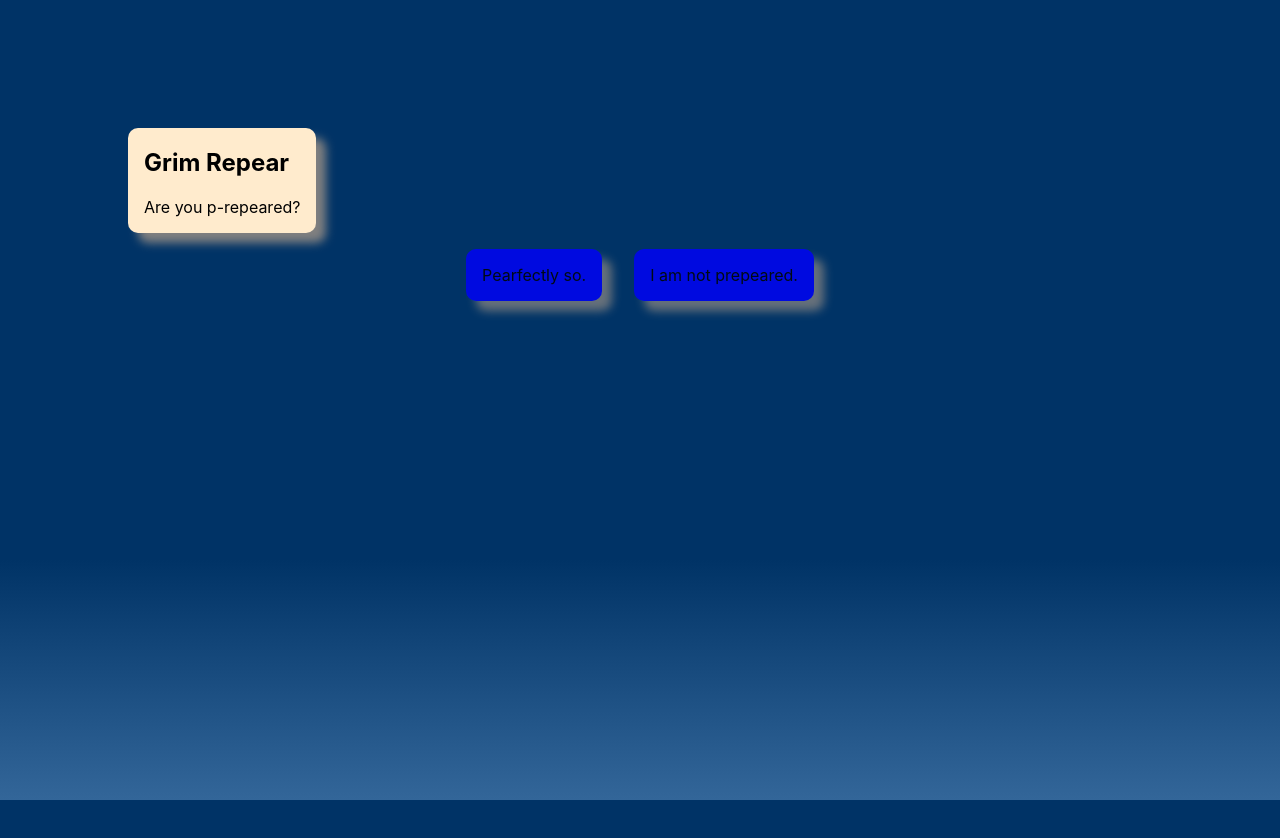
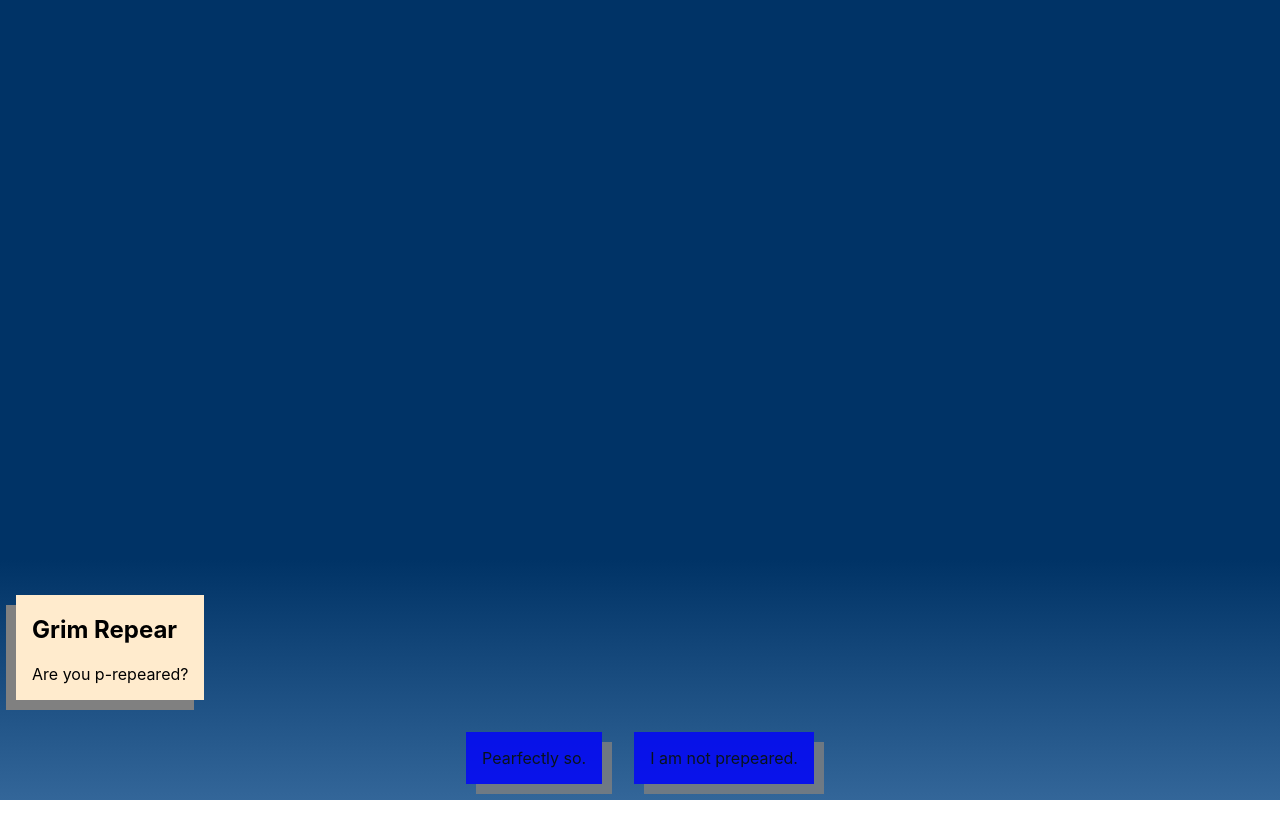
Before and after one commit to diverges/GrimRepair, a React (Create React App) app in the folder src/: page / in a window 1280 px wide. Shown: the top 838 px of the page. After the commit the page ends 800 px from the top, so only its background shows below. Built offline with nearby package versions, Linux system fonts and the light colour scheme.

Commit message:
feat(chat-bubbles): wip styling fixes

```diff
--- a/src/src/Dialog/Dialog.scss
+++ b/src/src/Dialog/Dialog.scss
@@ -16,11 +16,21 @@
     flex-direction: row-reverse;
 }
 
+@keyframes slideIn {
+    from {
+        transform: translateY(100%);
+    }
+
+    to {
+        transform: translateY(0%);
+    }
+}
+
 %chat-bubble {
+    margin: 1em;
     padding-left: 1em;
     padding-right: 1em;
-    border-radius: 10px;
-    box-shadow: 10px 10px 10px grey;
+    animation: 500ms slideIn ease;
 }
 
 .chat-bubble-npc {
@@ -28,6 +38,7 @@
 
     text-align: left;
     background-color: blanchedalmond;
+    box-shadow: -10px 10px grey;
 }
 
 .chat-bubble-player {
@@ -35,11 +46,15 @@
 
     text-align: right;
     background-color: blue;
+    box-shadow: 10px 10px grey;
 }
 
 .chat-container {
-    margin: 10%;
-    width: auto;
+    display: flex;
+    flex-direction: column;
+    justify-content: flex-end;
+    width: 100vw;
+    height: 100vh;
 }
 
 .response-container {
@@ -50,7 +65,6 @@
 .response {
     @extend .chat-bubble-player;
 
-    margin: 1em;
     transition-property: opacity;
     transition-duration: 200ms;
     opacity: 80%;
--- a/src/src/Dialog/Dialog.tsx
+++ /dev/null
@@ -1,24 +0,0 @@
-import React from 'react';
-import './Dialog.scss';
-import ChatBubble from './ChatBubble';
-import ResponseOptions from './ResponseOptions';
-
-interface IDialogProps {
-    speaker: string,
-    dialog: string,
-    responses: string[],
-    selectResponse: (index: number) => void,
-}
-
-const Dialog = (props : IDialogProps) => {
-    return (
-        <div>
-            <ChatBubble {...props} fromPlayer={false} />
-            {props.responses && props.responses.length > 0 &&
-                <ResponseOptions responses={props.responses} selectResponse={props.selectResponse} />
-            }
-        </div>
-    )
-}
-
-export default Dialog;
--- a/src/src/Dialog/DialogTree.tsx
+++ b/src/src/Dialog/DialogTree.tsx
@@ -1,6 +1,6 @@
 import React from 'react';
-import Dialog from './Dialog';
 import ChatBubble from './ChatBubble';
+import ResponseOptions from './ResponseOptions';
 
 interface IResponse {
     text: string,
@@ -35,20 +35,20 @@ export default class DialogTree extends React.Component<IDialogTreeProps, IState
 
         this.state = {
             currentDialog: props.root,
-            dialogHistory: [],
+            dialogHistory: [{ ...props.root, fromPlayer: false }],
         };
     }
 
     render() {
         return (
             <div className="chat-container">
-                {this.state.dialogHistory.map(history =>
-                    <ChatBubble {...history} />
-                )}
-                <Dialog
-                    speaker={this.state.currentDialog.speaker}
-                    dialog={this.state.currentDialog.dialog}
-                    responses={this.state.currentDialog.responses.map(response => response.text)}
+                <div className="chat-history">
+                    {this.state.dialogHistory.map((history, i) =>
+                        <ChatBubble {...history} />
+                    )}
+                </div>
+                <ResponseOptions
+                    responses={this.state.currentDialog.responses.map(r => r.text)}
                     selectResponse={(i) => this.onResponseSelection(i)} />
             </div>
         )
@@ -64,8 +64,8 @@ export default class DialogTree extends React.Component<IDialogTreeProps, IState
             this.setState({
                 currentDialog: response.next,
                 dialogHistory: this.state.dialogHistory.concat(
-                    { speaker: this.state.currentDialog.speaker, dialog: this.state.currentDialog.dialog, fromPlayer: false, },
                     { speaker: this.props.playerSpeaker, dialog: response.text, fromPlayer: true },
+                    { speaker: response.next.speaker, dialog: response.next.dialog, fromPlayer: false, },
                 )
             });
         }
--- a/src/src/index.css
+++ b/src/src/index.css
@@ -1,10 +1,14 @@
 html {
   height: 100%;
+  width: 100%;
   margin: 0;
 }
 
 body {
+  position: fixed;
   height: 100%;
+  width: 100%;
+  overflow: hidden;
   margin: 0;
   background-repeat: no-repeat;
   background: linear-gradient(to bottom, #003366 70%, #336699 100%);
```
